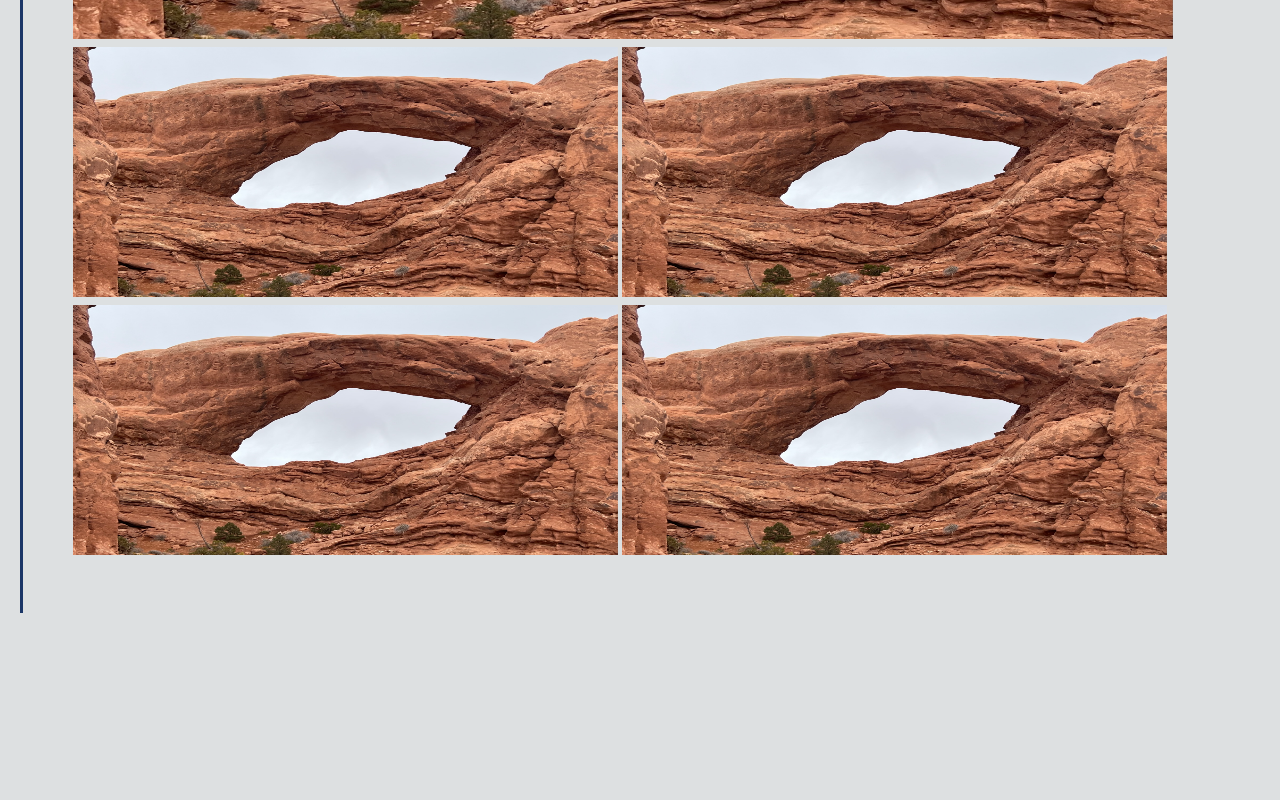
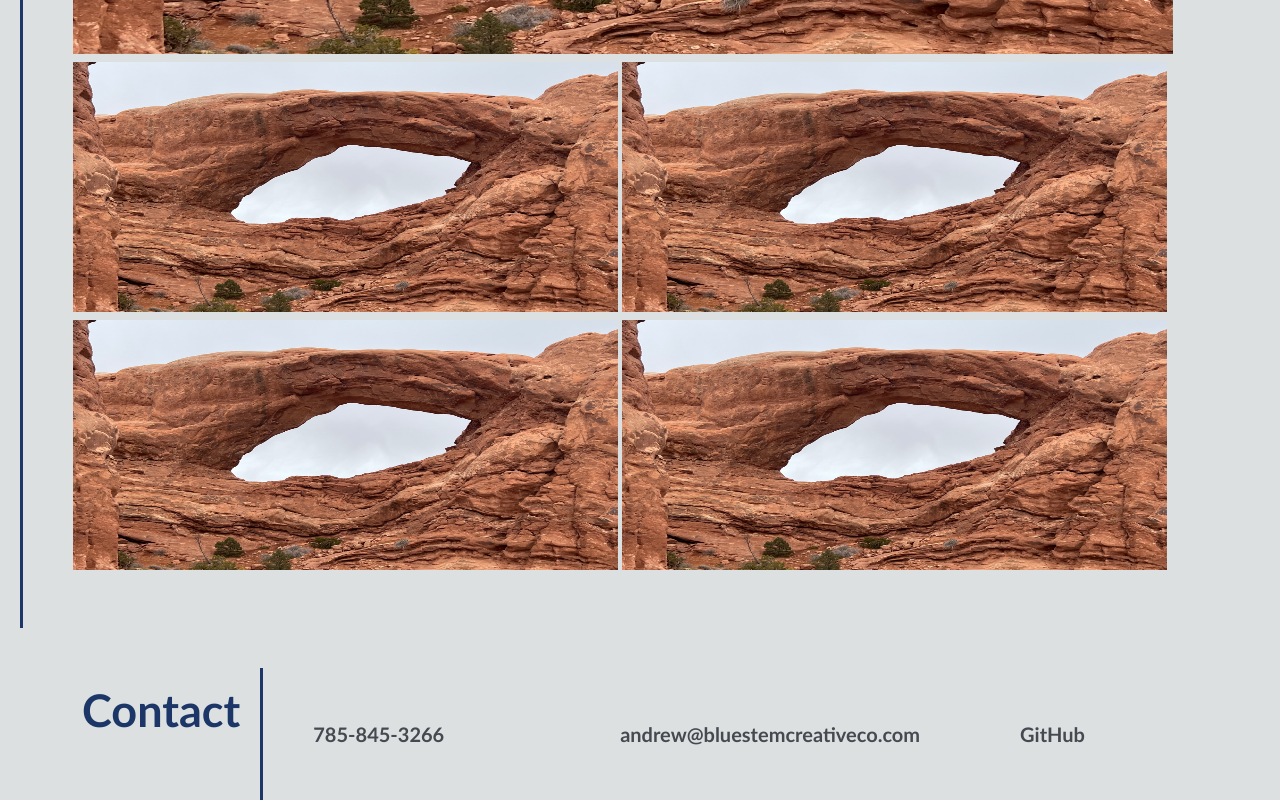
Before and after one commit to adrummer1/AndrewPerkinsPortfolio, a plain HTML site: page index.html in a window 1280 px wide. Shown: the part 1216-2016 px from the top of the page. Before the commit the page ends 1829 px from the top, so only its background shows below. Drawn offline with Linux system fonts and the light colour scheme.

Commit message:
Footer adjustments and links to page anchors.

```diff
--- a/Assets/css/style.css
+++ b/Assets/css/style.css
@@ -27,7 +27,6 @@ body {
 h1,
 h2,
 h3,
-h4,
 h5 {
     margin-bottom: 0.625rem;
     color: var(--dark);
@@ -49,6 +48,7 @@ h3 {
 
 h4 {
     font-size: 2rem;
+    color: var(--mygray)
 }
 
 h5 {
@@ -78,7 +78,7 @@ header nav {
     padding-top: 2rem;
     margin-right: 2rem;
     float: right;
-    font-size: 20px;
+    font-size: 2rem;
 }
 
 header nav ul {
@@ -112,7 +112,7 @@ figure #inner {
     position: absolute;
     width: 35%;
     height: 10%;
-    margin-top: 8%;
+    margin-top: 6%;
     left: 55%;
     padding: 1%;
     color: var(--dark);
@@ -130,7 +130,6 @@ main {
     flex-wrap: wrap;
     flex-direction: row;
     margin: 2rem;
-    height: 25rem;
     margin-bottom: 20px;
 }
 
@@ -148,6 +147,30 @@ main {
 }
 
 footer {
-    position: absolute;
-    bottom: 0;
+    display: flex;
+    flex-wrap: wrap;
+    flex-direction: row;
 }
+
+.columnb1 {
+    flex: 3%;
+    margin: 2rem;
+    height: 20%;
+    text-align: right;
+}
+
+.columnb2 {
+    flex: 10%;
+    padding: 5rem;
+    border-left: .3rem solid var(--dark);
+}
+
+.columnb3 {
+    flex: 10%;
+    padding: 5rem;
+}
+
+.columnb4 {
+    flex: 10%;
+    padding: 5rem;
+}
--- a/index.html
+++ b/index.html
@@ -11,7 +11,7 @@
 
     <body>
         <header>
-            <h1 class="pagetitle">Andrew Perkin's Portfolio</h1>
+            <h1 class="pagetitle">Andrew Perkins Portfolio</h1>
             <nav>
                 <ul>
                     <li>
@@ -36,7 +36,7 @@
 
         <main>
             <section class="row">
-                <div class="columna1">
+                <div class="columna1" id="about-me">
                     <h3>About Me</h3>
                 </div>
                 <div class="columna2">
@@ -44,7 +44,7 @@
                 </div>
             </section>
             <section class="row">
-                <div class="columna1">
+                <div class="columna1" id="work">
                     <h3>Work</h3>
                 </div>
                 <div class="columna2">
@@ -58,11 +58,17 @@
         </main>
 
         <footer>
-            <div class="columnb1">
-                <h3>Contact Me</h3>
+            <div class="columnb1" id="contact-me">
+                <h3>Contact</h3>
                 </div>
             <div class="columnb2">
-                <p>After graduating from the University of Kansas with a B.S. in Strategic Communications, I spent the next 23 rewarding years climbing the ranks in the consumer media industry. During my time in publishing, I had the fortune of taking on (and succeeding at) a number of challenges in a rapidly changing field. Most recently, as a senior level manager for a Kansas-based publisher, I led a team responsible for expanding e-commerce and developing world-class consumer events. As a small business owner on the side, I help clients large and small achieve their objectives with solid, affective website development and digital marketing.</p>
+                <h4>785-845-3266</h4>
+            </div>
+            <div class="columnb3">
+                <h4>andrew@bluestemcreativeco.com</h4>
+            </div>
+            <div class="columnb4">
+                <h4>GitHub</h4>
             </div>
         </footer>
 
```
